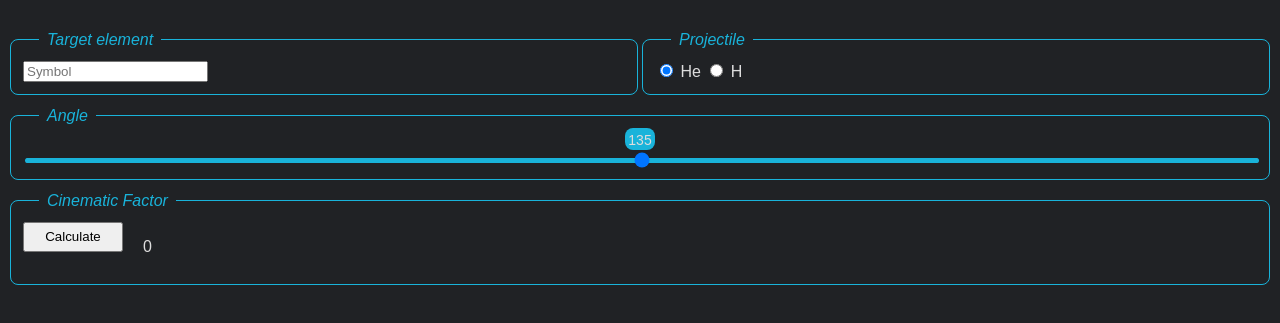
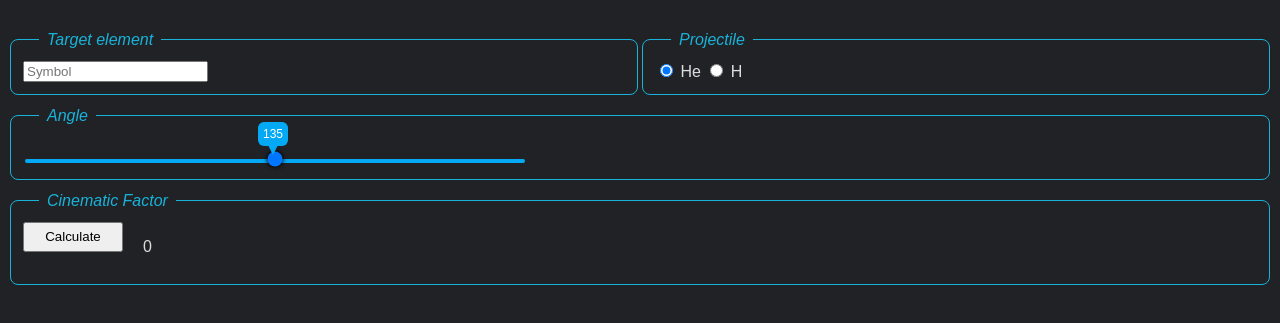
Before and after one commit to Jutier/RBS, a plain HTML site: page index.html in a window 1280 px wide. Shown: the part 61-384 px from the top of the page. Drawn offline with Linux system fonts and the light colour scheme.

Commit message:
Ignore this

```diff
--- a/script.js
+++ b/script.js
@@ -8,9 +8,6 @@ function Calculate(){
 	let K = ((Math.sqrt(1-(MR**2)*Math.sin(Angle)**2) + MR*Math.cos(Angle))/(1+MR))**2;
 	let Kround = Math.round(K*10000)/10000;
 	factorK.innerHTML = `<p>${Kround}</p>`;
-	console.log(M2, M1)
-
-
 }
 
 
--- a/style.css
+++ b/style.css
@@ -83,3 +83,88 @@ input[type=range]::-webkit-slider-thumb{
 	transform: translate(-50%, 0);
 	border-radius: 8px;
 }
+
+
+
+
+
+
+
+
+
+<<<<<<< HEAD
+=======
+
+
+
+
+
+
+
+
+
+input[type=range] {
+	-webkit-appearance: none;
+	margin: 20px 0;
+	width: 100%;
+}
+input[type=range]:focus {
+	outline: none;
+}
+input[type=range]::-webkit-slider-runnable-track {
+	width: 100%;
+	height: 4px;
+	cursor: pointer;
+	animate: 0.2s;
+	background: #03a9f4;
+	border-radius: 25px;
+}
+input[type=range]::-webkit-slider-thumb {
+	height: 20px;
+	width: 20px;
+	border-radius: 50%;
+	background: #fff;
+	box-shadow: 0 0 4px 0 rgba(0,0,0, 1);
+	cursor: pointer;
+	-webkit-appearance: none;
+	margin-top: -8px;
+}
+input[type=range]:focus::-webkit-slider-runnable-track {
+	background: #03a9f4;
+}
+.range-wrap{
+	width: 500px;
+	position: relative;
+}
+.range-value{
+	position: absolute;
+	top: -50%;
+}
+.range-value span{
+	width: 30px;
+	height: 24px;
+	line-height: 24px;
+	text-align: center;
+	background: #03a9f4;
+	color: #fff;
+	font-size: 12px;
+	display: block;
+	position: absolute;
+	left: 50%;
+	transform: translate(-50%, 0);
+	border-radius: 6px;
+}
+.range-value span:before{
+	content: "";
+	position: absolute;
+	width: 0;
+	height: 0;
+	border-top: 10px solid #03a9f4;
+	border-left: 5px solid transparent;
+	border-right: 5px solid transparent;
+	top: 100%;
+	left: 50%;
+	margin-left: -5px;
+	margin-top: -1px;
+}
+>>>>>>> 57858ad8c815721baadd60c21edb1e123ce678b1
```
Also changed, not shown: index.html (line endings or trailing spaces), 2 other files.
